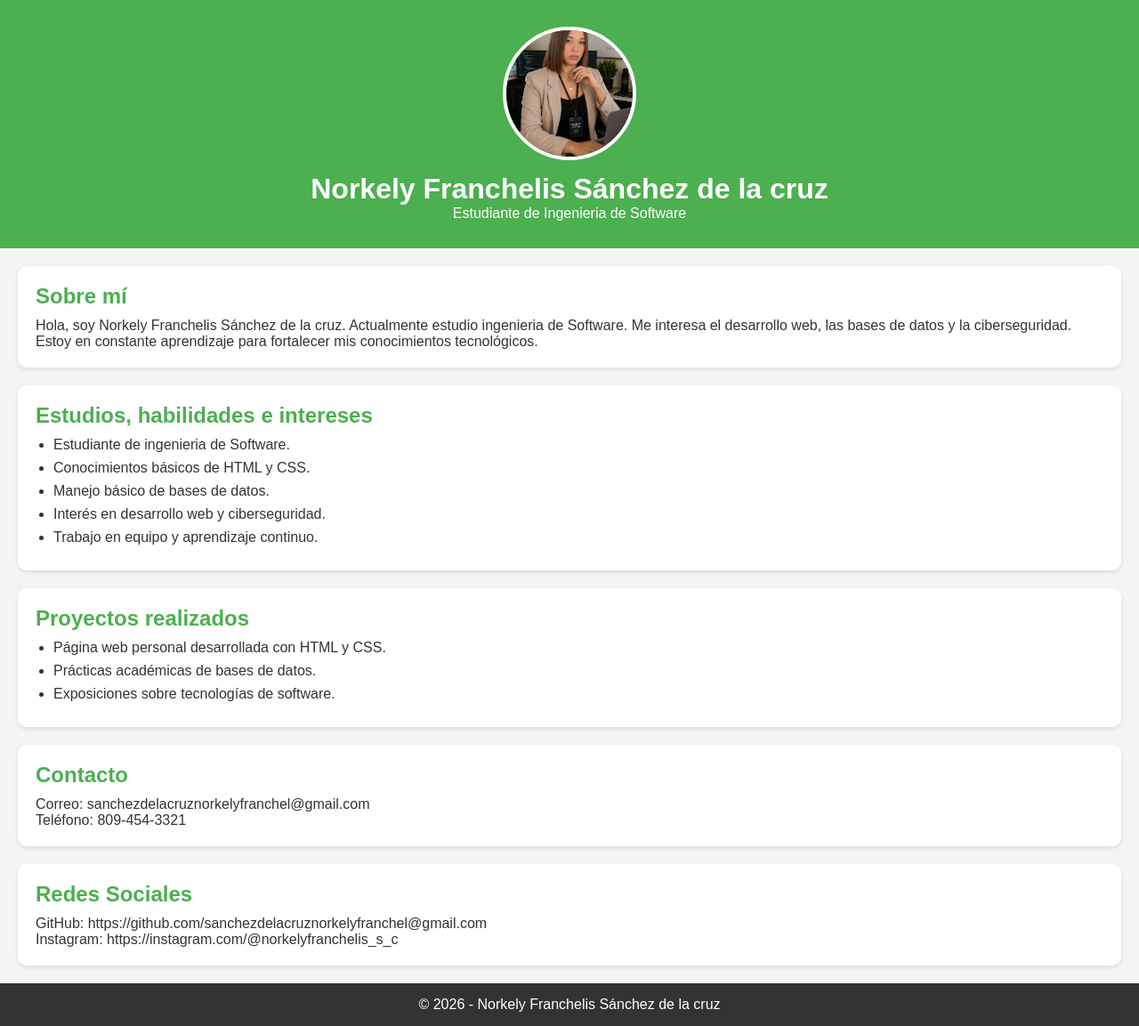
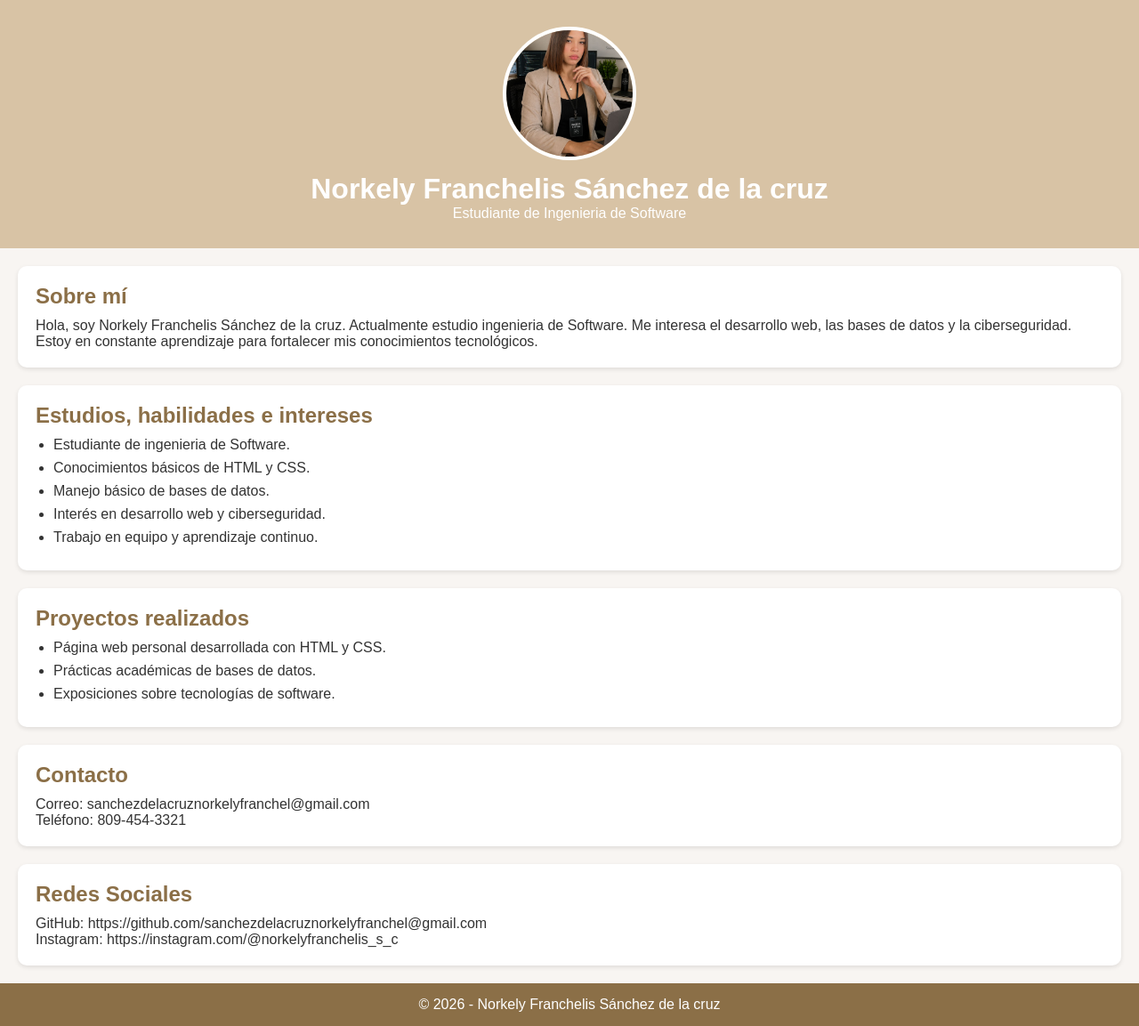
Before and after one commit to sanchezdelacruznorkelyfranchel-svg/Portafolio_personal, a plain HTML site: page index.html in a window 1280 px wide. Shown: the whole page at 89% size. Drawn offline with Linux system fonts and the light colour scheme.

Commit message:
Update style.css

```diff
--- a/style.css
+++ b/style.css
@@ -6,12 +6,12 @@
 
 body{
     font-family:Arial, sans-serif;
-    background:#f4f4f4;
+    background:#f8f5f2;
     color:#333;
 }
 
 header{
-    background:#4CAF50;
+    background:#d8c3a5;
     color:white;
     text-align:center;
     padding:30px;
@@ -35,7 +35,7 @@ section{
 }
 
 h2{
-    color:#4CAF50;
+    color:#8b6f47;
     margin-bottom:10px;
 }
 
@@ -48,7 +48,7 @@ li{
 }
 
 footer{
-    background:#333;
+    background:#8b6f47;
     color:white;
     text-align:center;
     padding:15px;
```
